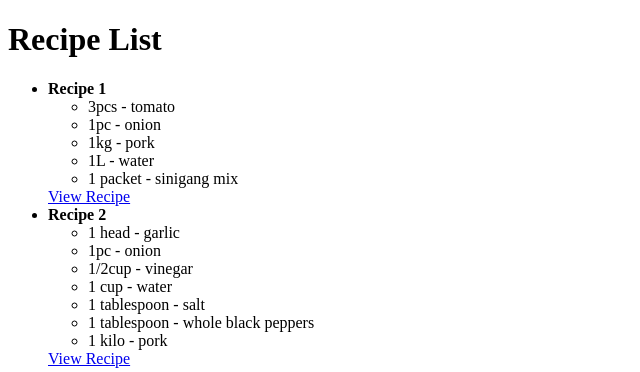
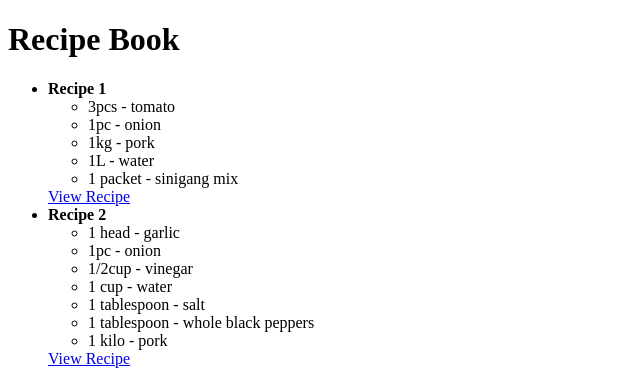
Before and after one commit to Mieka068/recipebook-laciste-ramonamiekaela, a Django app: page / in a window 1280 px wide. Shown: the top 372 px of the page, without its empty margins (0-640 px from the left). Run offline with Django 5.2, Linux system fonts and the light colour scheme.

Commit message:
updates header

```diff
--- a/recipebook/templates/recipe_list.html
+++ b/recipebook/templates/recipe_list.html
@@ -6,7 +6,7 @@
     <title>Recipe Book</title>
 </head>
 <body>
-    <h1>Recipe List</h1>
+    <h1>Recipe Book</h1>
 
     {% if recipes %}
         <ul>
```
